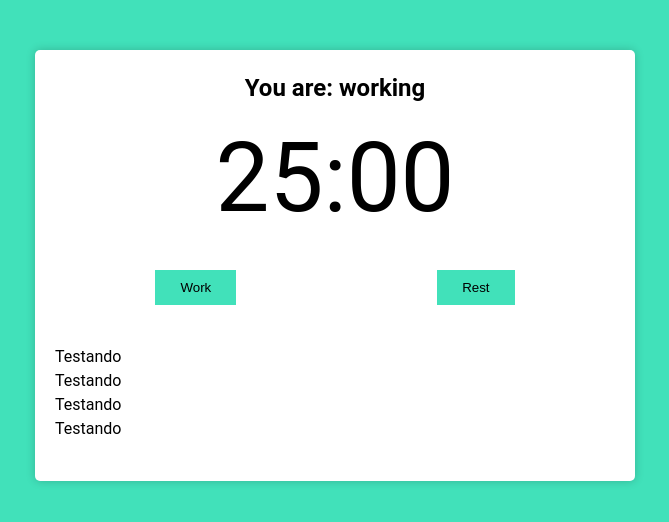
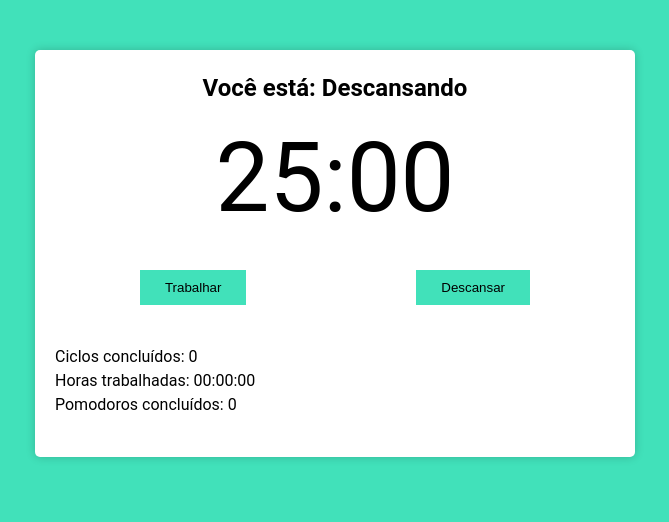
Before and after one commit to MiguellPC/Pomodoro-app, a React (Create React App) app: page / in a window 1280 px wide. Shown: the top 522 px of the page, without its empty margins (305-974 px from the left). Built offline with nearby package versions, Linux system fonts and the light colour scheme.

Commit message:
Complete PomodoroTimer component and add secondsToMinutes utility function

```diff
--- a/src/components/pomodoroTimer.tsx
+++ b/src/components/pomodoroTimer.tsx
@@ -1,7 +1,8 @@
-import React, { useEffect, useState } from 'react';
+import React, { useCallback, useEffect, useState } from 'react';
 import { useInterval } from '../hooks/useInterval';
 import { Button } from './button';
 import { Timer } from './timer';
+import { secondsToTime } from '../utils/secondsToTime';
 
 // eslint-disable-next-line @typescript-eslint/no-var-requires
 const audioStart = require('../sounds/bell-start.mp3');
@@ -23,28 +24,37 @@
   const [timeCounting, setTimeCounting] = useState(false);
   const [working, setWorking] = useState(false);
   const [resting, setResting] = useState(false);
-
-  useEffect(() => {
-    if (working) document.body.classList.add('working');
-    if (resting) document.body.classList.remove('working');
-  }, [working]);
+  const [cyclesQtdManager, setCyclesQtdManager] = useState(
+    new Array(props.cycles - 1).fill(true),
+  );
+  const [completedCycles, setCompletedCycles] = useState(0);
+  const [fullWorkingTime, setFullWorkingTime] = useState(0);
+  const [numberOfPomodoros, setNumberOfPomodoros] = useState(0);
 
   useInterval(
     () => {
       setMainTime((prev) => prev - 1);
+      if (working) setFullWorkingTime((prev) => prev + 1);
     },
     timeCounting ? 1000 : null,
   );
 
-  const configureWork = () => {
+  const configureWork = useCallback(() => {
     setTimeCounting(true);
     setWorking(true);
     setResting(false);
     setMainTime(props.pomodoroTime);
     audioStartWorking.play();
-  };
+  }, [
+    setTimeCounting,
+    setWorking,
+    setResting,
+    setMainTime,
+    props.pomodoroTime,
+  ]);
 
-  const configureRest = (long: boolean) => {
+  const configureRest = useCallback(
+    (long: boolean) => {
       setTimeCounting(true);
       setWorking(false);
       setResting(true);
@@ -56,24 +66,61 @@
       }
 
       audioFinishWorking.play();
-  };
-  // como voltar atrás no git e fazer um commit novo
-  // git reset --soft HEAD~1
+    },
+    [
+      setTimeCounting,
+      setWorking,
+      setResting,
+      setMainTime,
+      props.longRestTime,
+      props.shortRestTime,
+    ],
+  );
+
+  useEffect(() => {
+    if (working) document.body.classList.add('working');
+    if (resting) document.body.classList.remove('working');
+
+    if (mainTime > 0) return;
+
+    if (working && cyclesQtdManager.length > 0) {
+      configureRest(false);
+      cyclesQtdManager.pop();
+    } else if (working && cyclesQtdManager.length <= 0) {
+      configureRest(true);
+      setCyclesQtdManager(new Array(props.cycles - 1).fill(true));
+      setCompletedCycles((prev) => prev + 1);
+    }
+
+    if (working) setNumberOfPomodoros((prev) => prev + 1);
+    if (resting) configureWork();
+  }, [
+    working,
+    resting,
+    mainTime,
+    configureRest,
+    setCyclesQtdManager,
+    configureWork,
+    cyclesQtdManager,
+    numberOfPomodoros,
+    completedCycles,
+    props.cycles,
+  ]);
 
   return (
     <div className="pomodoro">
-      <h2>You are: working</h2>
+      <h2>Você está: {working ? 'Trabalhando' : 'Descansando'}</h2>
       <Timer mainTime={mainTime} />
 
       <div className="controls">
         <Button
-          text="Work"
+          text="Trabalhar"
           onClick={() => {
             configureWork();
           }}
         ></Button>
         <Button
-          text="Rest"
+          text="Descansar"
           onClick={() => {
             configureRest(false);
           }}
@@ -88,10 +135,9 @@
       </div>
 
       <div className="details">
-        <p>Testando</p>
-        <p>Testando</p>
-        <p>Testando</p>
-        <p>Testando</p>
+        <p>Ciclos concluídos: {completedCycles}</p>
+        <p>Horas trabalhadas: {secondsToTime(fullWorkingTime)}</p>
+        <p>Pomodoros concluídos: {numberOfPomodoros}</p>
       </div>
     </div>
   );
--- a/src/components/timer.tsx
+++ b/src/components/timer.tsx
@@ -1,10 +1,10 @@
 import React from 'react';
-import { secondsToTime } from '../utils/secondsToTime';
+import { secondsToMinutes } from '../utils/secondsToMinutes';
 
 interface Props {
   mainTime: number;
 }
 
 export function Timer(props: Props): JSX.Element {
-  return <div className="timer">{secondsToTime(props.mainTime)}</div>;
+  return <div className="timer">{secondsToMinutes(props.mainTime)}</div>;
 }
--- /dev/null
+++ b/src/utils/secondsToMinutes.ts
@@ -0,0 +1,7 @@
+import { zeroLeft } from './zeroLeft';
+
+export function secondsToMinutes(seconds: number): string {
+  const min = zeroLeft((seconds / 60) % 60);
+  const sec = zeroLeft((seconds % 60) % 60);
+  return `${min}:${sec}`;
+}
--- a/src/utils/secondsToTime.ts
+++ b/src/utils/secondsToTime.ts
@@ -1,6 +1,8 @@
+import { zeroLeft } from './zeroLeft';
+
 export function secondsToTime(seconds: number): string {
-  const zeroLeft = (n: number) => Math.floor(n).toString().padStart(2, '0');
+  const hours = zeroLeft(seconds / 3600);
   const min = zeroLeft((seconds / 60) % 60);
   const sec = zeroLeft((seconds % 60) % 60);
-  return `${min}:${sec}`;
+  return `${hours}:${min}:${sec}`;
 }
--- /dev/null
+++ b/src/utils/zeroLeft.ts
@@ -0,0 +1,3 @@
+const zeroLeft = (n: number) => Math.floor(n).toString().padStart(2, '0');
+
+export { zeroLeft };
```
Lines whose indentation alone changed are shown as unchanged.
